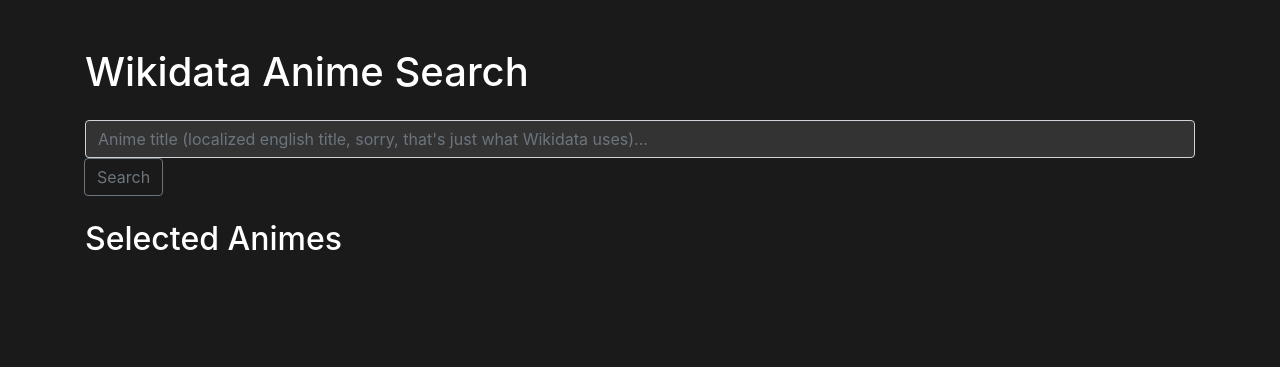
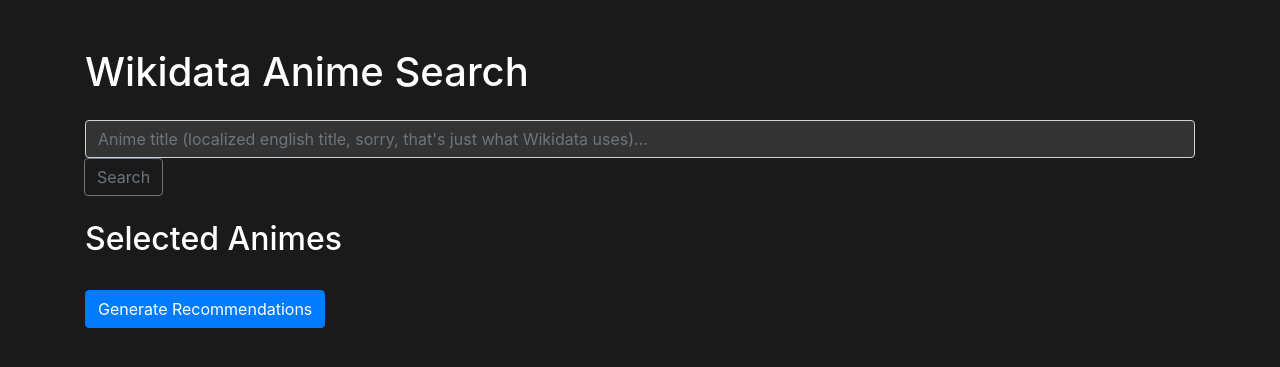
Before and after one commit to bigkwii/watos-2023-2, a Flask app: page / in a window 1280 px wide. Shown: the top 367 px of the page. Run offline with Flask 3, Linux system fonts and the light colour scheme.

Commit message:
asdasdasd

```diff
--- a/testing/app.py
+++ b/testing/app.py
@@ -24,9 +24,6 @@
         ?anime wdt:P31/wdt:P279* wd:Q1107 .
         ?anime wdt:P8729 ?anilist_id .
         ?anime rdfs:label ?animeLabel.
-
-        # stuff that may or not be there
-        # OPTIONAL{?anime wdt:P444 ?default_review_score}
 
         # filters
         FILTER(LANG(?animeLabel) = "en")
@@ -82,6 +79,17 @@
         'average_score': anime_info.get('average_score', ''),
     })
 
+@app.route('/generate_recommendations', methods=['POST'])
+def generate_recommendations():
+    selected_animes = request.json.get('selectedAnimes', [])
+
+    # Perform Wikidata queries to obtain information about selected animes
+    # Implement your recommendation generation logic here
+
+    recommendations = [...]  # Replace with your actual recommendations
+
+    return jsonify({'recommendations': recommendations})
+
 @app.route('/forbidden')
 def forbidden():
     return make_response('Forbidden', 403)
--- a/testing/templates/index.html
+++ b/testing/templates/index.html
@@ -61,11 +61,13 @@
             <li class="list-group-item">
                 <img class="anime-cover-image" src="{{anime.cover_image}}" alt="">
                 <a target="_blank" href="{{anime.anime.value}}"> {{ anime.animeLabel.value }} </a>
-                <a target="_blank" href="{{'https://anilist.co/anime/' + anime.anilist_id.value}}"> <b> {{ anime.average_score/10 }} </b> </a>
+                <a target="_blank" href="{{'https://anilist.co/anime/' + anime.anilist_id.value}}"> <b> {{ anime.average_score }} </b> </a>
                 <button class="btn btn-danger btn-sm float-right" onclick='removeFromSelected({{ anime | tojson | safe }})'>X</button>
             </li>
         {% endfor %}
     </ul>
+
+    <button class="btn btn-primary" onclick="generateRecommendations()">Generate Recommendations</button>
 
     {% if results %}
         <h2>Search Results for "{{ query }}"</h2>
@@ -74,7 +76,7 @@
                 <li class="list-group-item">
                     <img class="anime-cover-image" src="{{result.cover_image}}" alt="">
                     <a target="_blank" href="{{result.anime.value}}"> {{ result.animeLabel.value }} </a>
-                    <a target="_blank" href="{{'https://anilist.co/anime/' + result.anilist_id.value}}"> <b> {{ result.average_score/10 }} </b> </a>
+                    <a target="_blank" href="{{'https://anilist.co/anime/' + result.anilist_id.value}}"> <b> {{ result.average_score }} </b> </a>
                     <button class="btn btn-success btn-sm float-right" onclick='addToSelected({{ result | tojson | safe }})'>+</button>
                 </li>
             {% endfor %}
@@ -104,7 +106,7 @@
                 const anilistLink = document.createElement('a');
                 anilistLink.target = '_blank';
                 anilistLink.href = 'https://anilist.co/anime/' + animeData.anilist_id.value;
-                anilistLink.textContent = ' ' + animeData.average_score/10;
+                anilistLink.textContent = ' ' + animeData.average_score;
                 listItem.appendChild(anilistLink);
                 // Add a "Remove" button next to the selected anime
                 const removeButton = document.createElement('button');
@@ -159,6 +161,20 @@
                 });
             }
         }
+
+        function generateRecommendations() {
+            if (document.getElementById('selectedAnimes').children.length == 0) {
+                alert('You gotta select some animes first!');
+                return;
+            }
+            fetch('/generate_recommendations')
+                .then(response => response.json())
+                .then(data => {
+                    // Handle the recommendations data, e.g., display them on the UI
+                    console.log(data);
+                    // You can update the UI to show the recommendations, e.g., create a new list
+                });
+        }
     </script>
 
     <!-- Bootstrap core JavaScript -->
```
